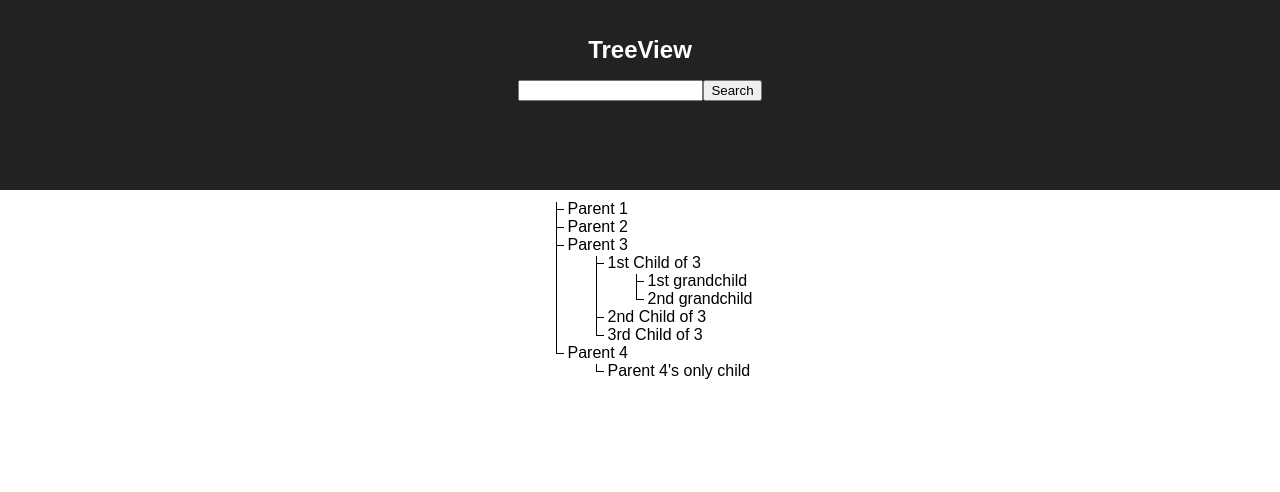
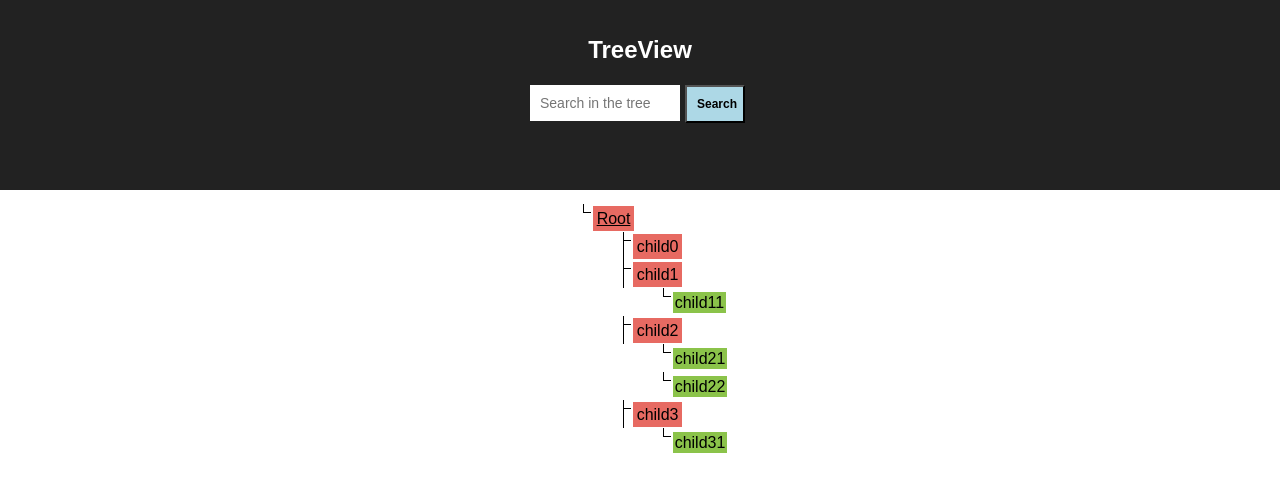
Before and after one commit to serendipitist/treeview, a React (Create React App) app: page / in a window 1280 px wide. Shown: the top 492 px of the page. Built offline with nearby package versions, Linux system fonts and the light colour scheme.

Commit message:
add search functionality

```diff
--- a/src/App.css
+++ b/src/App.css
@@ -22,9 +22,10 @@
 
 .tree {
   display: flex;
+  position: relative;
   align-items: center;
   justify-content: center;
-  margin: 10px auto;
+  top:  10px;
 }
 
 .tree ul, .tree li {
@@ -39,12 +40,12 @@
 .tree li::before, .tree li::after {
     content: "";
     position: absolute;
-    left: -12px;
+    left: -10px;
 }
 
 .tree li::before {
     border-top: 1px solid #000;
-    top: 9px;
+    top: 12px;
     width: 8px;
     height: 0;
 }
@@ -53,9 +54,46 @@
     border-left: 1px solid #000;
     height: 100%;
     width: 0px;
-    top: 2px;
+    top: 4px;
 }
 
 .tree ul > li:last-child::after {
     height: 8px;
 }
+
+.tree li {
+  padding-top: 10px;
+}
+
+.root  , .parent  {
+  padding: 4px;
+  background-color: #e76a62;
+}
+
+.root-prop {
+  text-decoration: underline;
+}
+
+.leaf {
+  background-color: #8bc34a;
+  padding: 2px;
+}
+
+.search-bar {
+  padding: 10px;
+  border: none;
+  width: 150px;
+  font-size: 14px;
+  outline: none;
+
+}
+
+.search-btn {
+  background-color: lightblue;
+  width: 60px;
+  padding: 10px;
+  margin: 5px;
+  cursor: pointer;
+  font-size:  12px;
+  font-weight: bold;
+}
--- a/src/App.js
+++ b/src/App.js
@@ -1,22 +1,43 @@
 import React, { Component } from 'react';
 import './App.css';
-import Tree from './view/tree'
+import { Tree } from './view/tree';
+import { nodes } from './view/tree';
+import search from './search';
+import SearchBar from './view/searchBar';
 
 class App extends Component {
+  constructor(props) {
+    super(props);
+    this.state = {
+      searchInput: '',
+    };
+    this.onInputChange = this.onInputChange.bind(this);
+    this.handleSearchResult = this.handleSearchResult.bind(this);
+   }
+
+  onInputChange(event) {
+    this.setState({
+      searchInput: event.currentTarget.value
+    });
+  }
+
+  handleSearchResult(event) {
+    if(search(this.state.searchInput))
+      return true;
+  }
+
   render() {
     return (
       <div className="App">
         <header className="App-header">
           <h1 className="App-title">TreeView</h1>
-           <form>
-            <div>
-              <input type="search" name="q"/>
-              <button>Search</button>
-            </div>
-          </form>
+          <SearchBar searchInput={this.state.searchInput}
+                     onInputChange={this.onInputChange}
+                     handleClick={this.handleClick} />
+          {!this.handleSearchResult() && <h4>Result Not Found</h4>}
         </header>
         <div>
-          <Tree/>
+          <Tree handleSearchResult={this.handleSearchResult} />
         </div>
       </div>
     );
--- /dev/null
+++ b/src/search.js
@@ -0,0 +1,5 @@
+import { nodes } from './view/tree';
+
+export default function search(searchInput) {
+  return nodes.toString().includes(searchInput);
+}
--- /dev/null
+++ b/src/view/searchBar.js
@@ -0,0 +1,26 @@
+import React, { Component } from 'react';
+ import {nodes} from './tree';
+ import search from  '../search';
+
+class SearchBar extends Component {
+  constructor(props) {
+    super(props);
+  }
+
+  render() {
+    return (
+      <form>
+        <div>
+          <input className="search-bar"
+                 placeholder= "Search in the tree"
+                 type="search"
+                 onChange={this.props.onInputChange}
+                 value={ this.props.searchInput } />
+          <button className="search-btn" onClick={this.props.handleSearchResult}>Search</button>
+         </div>
+      </form>
+    );
+  }
+}
+
+export default SearchBar;
--- a/src/view/tree.js
+++ b/src/view/tree.js
@@ -1,55 +1,39 @@
 import React, { Component } from 'react';
 import '../App.css';
+
+const numberOfChildren = [0 ,1, 11, 2, 21, 22, 3, 31];
+
+const ChildNodes = () => numberOfChildren.map((number, index) => {
+   const value = number.toString();
+   return (value.length === 1 ? <li key={index}><a className="parent">child{number}</a></li> :
+                                <ul><li key={index}><a className="leaf">child{number}</a></li></ul>
+  )
+})
+
+
+const Nodes =() => {
+  return (
+    <div>
+     <ul className="tree-container">
+        <li key={0}><a className="root root-prop">Root</a>
+          <ul>
+            <ChildNodes />
+          </ul>
+        </li>
+      </ul>
+    </div>
+  )
+}
 
 
 class Tree extends Component {
   render() {
     return (
       <div className="tree">
-
-        <ul>
-
-          <li><a>Parent 1</a></li>
-
-          <li><a>Parent 2</a></li>
-
-          <li> <a>Parent 3</a>
-
-            <ul>
-              <li> <a>1st Child of 3</a>
-
-                <ul>
-
-                  <li><a>1st grandchild</a></li>
-
-                  <li><a>2nd grandchild</a></li>
-
-                </ul>
-
-              </li>
-
-              <li><a>2nd Child of 3</a></li>
-
-              <li><a>3rd Child of 3</a></li>
-
-            </ul>
-
-          </li>
-
-          <li> <a>Parent 4</a>
-            <ul>
-
-              <li><a>Parent 4's only child</a></li>
-
-            </ul>
-
-          </li>
-
-        </ul>
-
+        <Nodes/>
       </div>
     );
   }
 }
 
-export default Tree;
+export { Tree , numberOfChildren as nodes};
```
